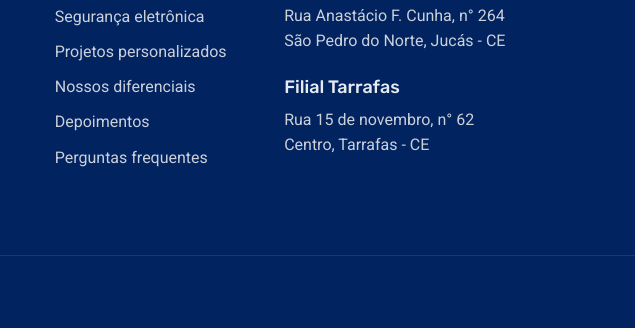
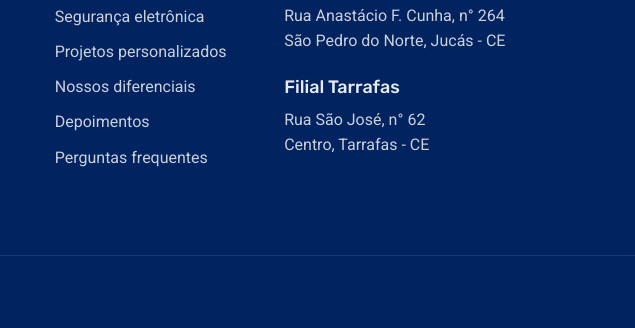
Before and after one commit to code72tecnologia/genial-mult-website, a plain HTML site: page index.html in a window 1280 px wide. Shown: the part 8252-8580 px from the top of the page, 645-1280 px from the left. Drawn offline with Linux system fonts and the light colour scheme.

Commit message:
alteração do endereço no footer

```diff
--- a/index.html
+++ b/index.html
@@ -1098,7 +1098,7 @@
                 <div class="footer__stores-item">
                     <h4 class="footer__stores-title subtitle-2 white-95">Filial Tarrafas</h4>
                     <address class="footer__stores-address paragraph white-85">
-                        Rua 15 de novembro, n° 62<br>Centro, Tarrafas - CE
+                        Rua São José, n° 62<br>Centro, Tarrafas - CE
                     </address>
                 </div>
             </section>
```
